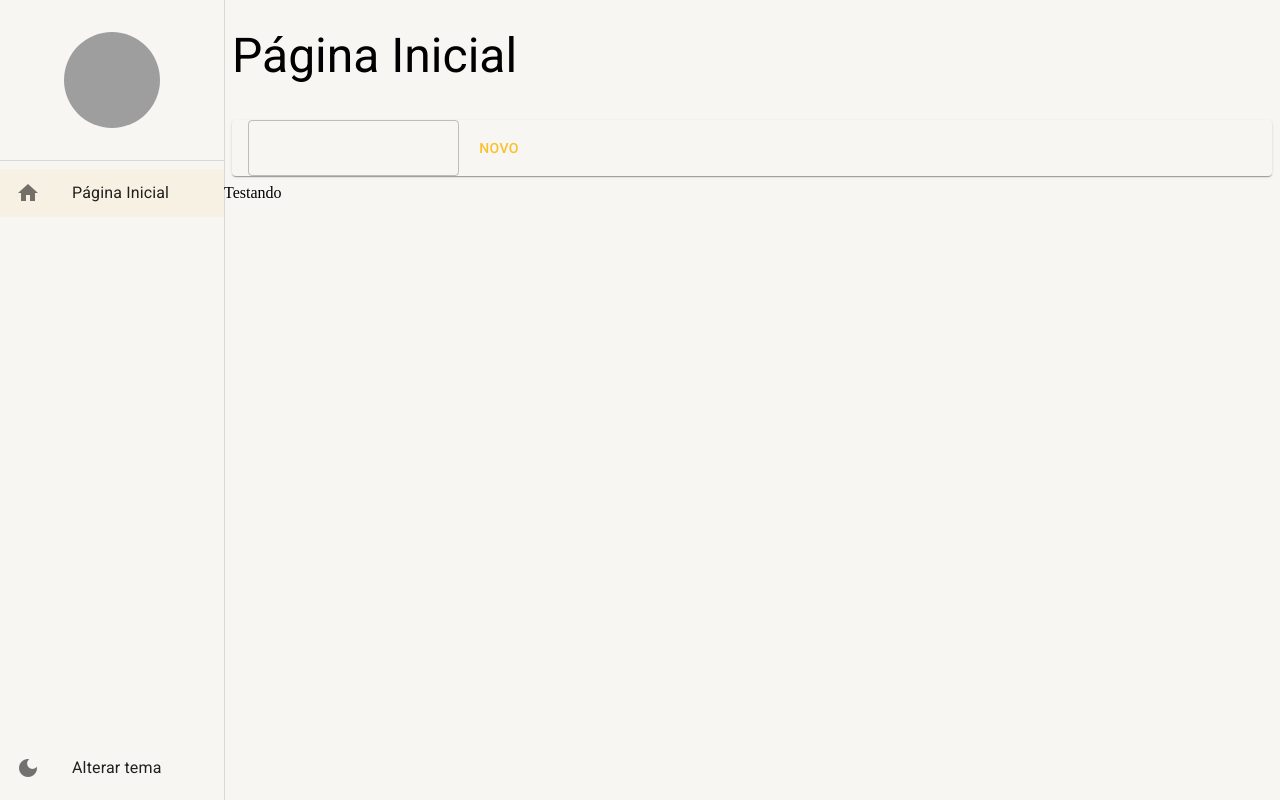
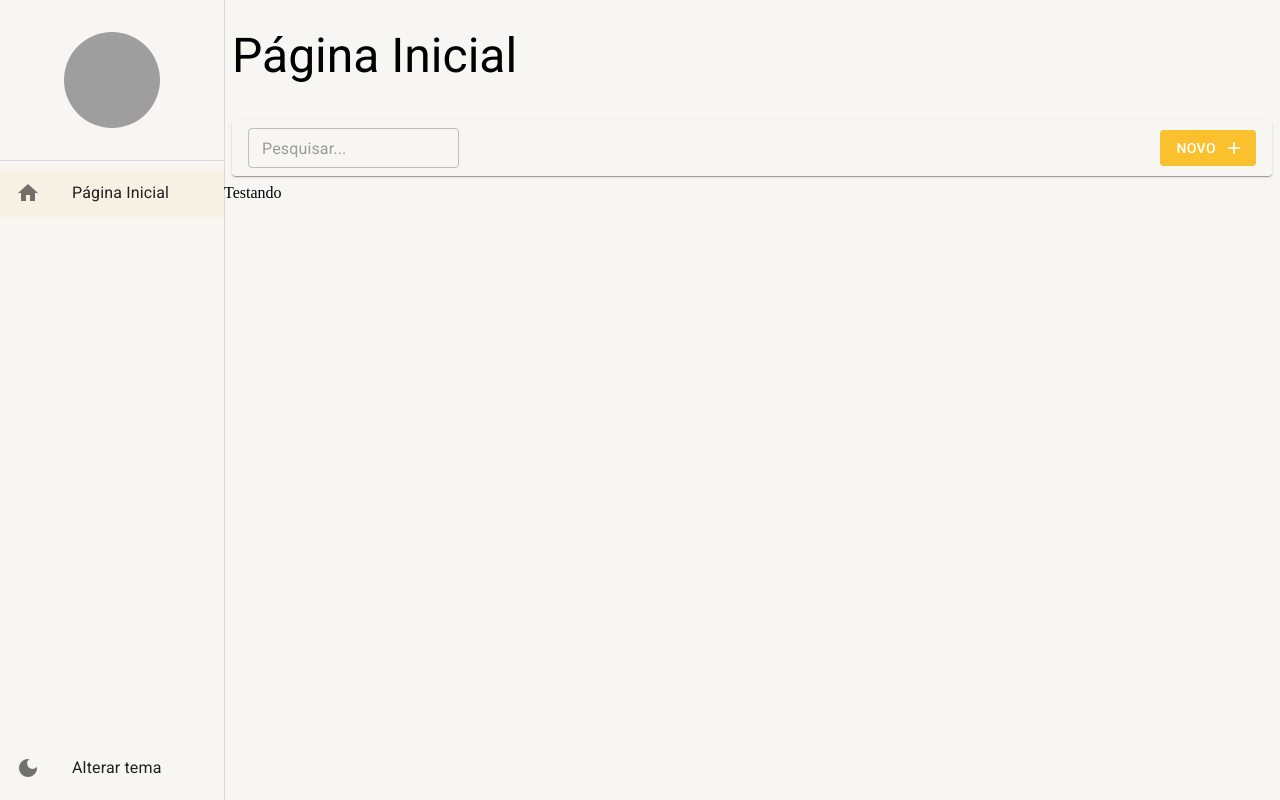
Before and after one commit to kcleusio-dev/CadastrodeCidades, a React (Create React App) app: page /home in a window 1280 px wide. Built offline with nearby package versions, Linux system fonts and the light colour scheme; grey boxes are pictures that could not be loaded.

Commit message:
feat: actualizacao barra de ferramentas com texto dinÂmico no botão

```diff
--- a/src/pages/dashboard/Dashboard.tsx
+++ b/src/pages/dashboard/Dashboard.tsx
@@ -6,7 +6,8 @@ export const Dashboard = () => {
     <LayoutBaseDePagina
       titulo="Página Inicial"
       barraDeFerramentas={(
-        <BarraDeFerramentas />
+        <BarraDeFerramentas
+          mostrarInputBusca />
       )}>
       Testando
     </LayoutBaseDePagina>
--- a/src/shared/components/barra-de-ferramentas/BarraDeFerramentas.tsx
+++ b/src/shared/components/barra-de-ferramentas/BarraDeFerramentas.tsx
@@ -1,6 +1,22 @@
-import { Box, Button, Paper, TextField, useTheme } from "@mui/material"
+import { Box, Button, Icon, Paper, TextField, useTheme } from "@mui/material"
 
-export const BarraDeFerramentas: React.FC = () => {
+interface IBarraDeFerramentasProps {
+  textoDeBusca?: string;
+  mostrarInputBusca?: boolean;
+  aoMudarTextoBusca?: (novoTexto: string) => void;
+  textoBotaoNovo?: string;
+  mostrarBotaoNovo?: boolean;
+  aoClicarEmNovo?: () => void;
+}
+export const BarraDeFerramentas: React.FC<IBarraDeFerramentasProps> = ({
+  textoDeBusca = '',
+  mostrarInputBusca = false,
+  aoMudarTextoBusca,
+  textoBotaoNovo = 'Novo',
+  mostrarBotaoNovo = true,
+  aoClicarEmNovo
+
+}) => {
   const theme = useTheme();
   return (
     <Box
@@ -13,9 +29,26 @@ export const BarraDeFerramentas: React.FC = () => {
       height={theme.spacing(5)}
       component={Paper}
     >
-      <TextField />
-
-      <Button>Novo</Button>
+      {mostrarInputBusca && (
+        <TextField
+          size="small"
+          value={textoDeBusca}
+          placeholder="Pesquisar..."
+          onChange={(e) => aoMudarTextoBusca?.(e.target.value)}
+        />
+      )}
+      <Box flex={1} display="flex" justifyContent="end">
+        {mostrarBotaoNovo && (
+          <Button
+            variant="contained"
+            color="primary"
+            disableElevation
+            onClick={aoClicarEmNovo}
+            endIcon={<Icon>add</Icon>}
+          >
+            {textoBotaoNovo}</Button>
+        )}
+      </Box>
     </Box>
   )
 }
--- a/src/shared/themes/Light.ts
+++ b/src/shared/themes/Light.ts
@@ -19,7 +19,6 @@ export const LightTheme = createTheme({
     background:{
       paper:'#fffff',
       default:'#f7f6f3',
-
     }
   }
 });
```
